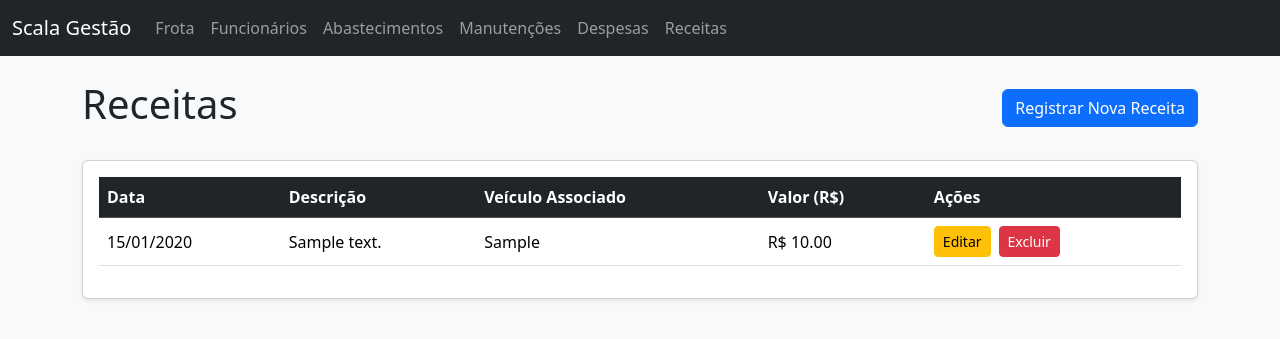
After one commit to Hilquias01/scala-gestao, a Flask app: page /receitas in a window 1280 px wide. The commit adds this page. Shown: the top 339 px of the page. Run offline with Flask 3, Linux system fonts and the light colour scheme; tables that the repository leaves empty hold one stand-in row (values such as "Sample post").

Commit message:
Adicionei novas funcionalidades

```diff
--- a/app.py
+++ b/app.py
@@ -10,15 +10,17 @@ app.config['SQLALCHEMY_DATABASE_URI'] = 'sqlite:///' + os.path.join(basedir, 'sc
 app.config['SQLALCHEMY_TRACK_MODIFICATIONS'] = False
 db = SQLAlchemy(app)
 
-# --- MODELOS COM RELATIONSHIPS ---
+# --- MODELOS ---
 class Veiculo(db.Model):
     id = db.Column(db.Integer, primary_key=True)
     placa = db.Column(db.String(10), unique=True, nullable=False)
     modelo = db.Column(db.String(100), nullable=False)
     ano = db.Column(db.Integer, nullable=False)
     km_inicial = db.Column(db.Integer, nullable=False)
-    # Relacionamento: Um veículo pode ter vários abastecimentos
-    abastecimentos = db.relationship('Abastecimento', backref='veiculo', lazy=True)
+
+    abastecimentos = db.relationship('Abastecimento', backref='veiculo', lazy=True, cascade="all, delete-orphan")
+    manutencoes = db.relationship('Manutencao', backref='veiculo', lazy=True, cascade="all, delete-orphan")
+    receitas = db.relationship('Receita', backref='veiculo', lazy=True, cascade="all, delete-orphan")
 
     def __repr__(self):
         return f'<Veiculo {self.placa}>'
@@ -34,7 +36,7 @@ class Funcionario(db.Model):
     salario_base = db.Column(db.Float, nullable=False)
     ajuda_custo_extra = db.Column(db.Float, nullable=True, default=0.0)
     ativo = db.Column(db.Boolean, default=True, nullable=False)
-    # Relacionamento: Um funcionário pode ter vários abastecimentos
+
     abastecimentos = db.relationship('Abastecimento', backref='funcionario', lazy=True)
 
     def __repr__(self):
@@ -50,12 +52,43 @@ class Abastecimento(db.Model):
     id_funcionario = db.Column(db.Integer, db.ForeignKey('funcionario.id'), nullable=False)
 
     def __repr__(self):
-        return f'<Abastecimento id={self.id} Veiculo id={self.id_veiculo}>'
+        return f'<Abastecimento id={self.id}>'
+
+class Manutencao(db.Model):
+    id = db.Column(db.Integer, primary_key=True)
+    data = db.Column(db.Date, nullable=False)
+    id_veiculo = db.Column(db.Integer, db.ForeignKey('veiculo.id'), nullable=False)
+    descricao_servico = db.Column(db.Text, nullable=False)
+    custo = db.Column(db.Float, nullable=False)
+    km_odometro = db.Column(db.Integer, nullable=False)
+
+    def __repr__(self):
+        return f'<Manutencao id={self.id}>'
+
+class DespesaGeral(db.Model):
+    id = db.Column(db.Integer, primary_key=True)
+    data = db.Column(db.Date, nullable=False)
+    descricao = db.Column(db.String(200), nullable=False)
+    categoria = db.Column(db.String(50), nullable=False)
+    valor = db.Column(db.Float, nullable=False)
+
+    def __repr__(self):
+        return f'<DespesaGeral id={self.id}>'
+
+class Receita(db.Model):
+    id = db.Column(db.Integer, primary_key=True)
+    data = db.Column(db.Date, nullable=False)
+    descricao = db.Column(db.String(200), nullable=False)
+    valor = db.Column(db.Float, nullable=False)
+    id_veiculo = db.Column(db.Integer, db.ForeignKey('veiculo.id'), nullable=True) # Opcional
+
+    def __repr__(self):
+        return f'<Receita id={self.id}>'
 
 # --- ROTAS DE VEÍCULOS ---
 @app.route('/')
 def home():
-    todos_veiculos = Veiculo.query.all()
+    todos_veiculos = Veiculo.query.order_by(Veiculo.placa).all()
     return render_template('index.html', lista_de_veiculos=todos_veiculos)
 
 @app.route('/veiculo/novo', methods=['GET', 'POST'])
@@ -70,7 +103,6 @@ def adicionar_veiculo():
         db.session.commit()
         return redirect(url_for('home'))
     return render_template('adicionar_veiculo.html')
-
 
 @app.route('/veiculo/editar/<int:id>', methods=['GET', 'POST'])
 def editar_veiculo(id):
@@ -94,7 +126,7 @@ def excluir_veiculo(id):
 # --- ROTAS DE FUNCIONÁRIOS ---
 @app.route('/funcionarios')
 def funcionarios():
-    todos_funcionarios = Funcionario.query.all()
+    todos_funcionarios = Funcionario.query.order_by(Funcionario.nome).all()
     return render_template('funcionarios.html', lista_de_funcionarios=todos_funcionarios)
 
 @app.route('/funcionario/novo', methods=['GET', 'POST'])
@@ -138,11 +170,8 @@ def excluir_funcionario(id):
     return redirect(url_for('funcionarios'))
 
 # --- ROTAS DE ABASTECIMENTO ---
-
-# NOVA ROTA PARA LISTAR ABASTECIMENTOS
 @app.route('/abastecimentos')
 def abastecimentos():
-    # Ordena os abastecimentos pela data mais recente primeiro
     lista_abastecimentos = Abastecimento.query.order_by(Abastecimento.data.desc()).all()
     return render_template('abastecimentos.html', abastecimentos=lista_abastecimentos)
 
@@ -159,18 +188,15 @@ def adicionar_abastecimento():
         )
         db.session.add(novo_abastecimento)
         db.session.commit()
-        # Redireciona para a nova lista de abastecimentos
         return redirect(url_for('abastecimentos'))
 
     veiculos_disp = Veiculo.query.all()
     funcionarios_disp = Funcionario.query.all()
     return render_template('adicionar_abastecimento.html', veiculos=veiculos_disp, funcionarios=funcionarios_disp)
-# --- NOVAS ROTAS DE EDITAR E EXCLUIR ABASTECIMENTO ---
 
 @app.route('/abastecimento/editar/<int:id>', methods=['GET', 'POST'])
 def editar_abastecimento(id):
     abast = Abastecimento.query.get_or_404(id)
-
     if request.method == 'POST':
         abast.id_veiculo = int(request.form['id_veiculo'])
         abast.id_funcionario = int(request.form['id_funcionario'])
@@ -181,7 +207,6 @@ def editar_abastecimento(id):
         db.session.commit()
         return redirect(url_for('abastecimentos'))
 
-    # Para o método GET, precisamos buscar os dados para os dropdowns
     veiculos_disp = Veiculo.query.all()
     funcionarios_disp = Funcionario.query.all()
     return render_template('editar_abastecimento.html', abastecimento=abast, veiculos=veiculos_disp, funcionarios=funcionarios_disp)
@@ -192,3 +217,132 @@ def excluir_abastecimento(id):
     db.session.delete(abast_para_excluir)
     db.session.commit()
     return redirect(url_for('abastecimentos'))
+
+# --- ROTAS DE MANUTENÇÕES ---
+@app.route('/manutencoes')
+def manutencoes():
+    lista_manutencoes = Manutencao.query.order_by(Manutencao.data.desc()).all()
+    return render_template('manutencoes.html', manutencoes=lista_manutencoes)
+
+@app.route('/manutencao/novo', methods=['GET', 'POST'])
+def adicionar_manutencao():
+    if request.method == 'POST':
+        nova_manutencao = Manutencao(
+            id_veiculo=int(request.form['id_veiculo']),
+            data=datetime.strptime(request.form['data'], '%Y-%m-%d').date(),
+            descricao_servico=request.form['descricao_servico'],
+            custo=float(request.form['custo']),
+            km_odometro=int(request.form['km_odometro'])
+        )
+        db.session.add(nova_manutencao)
+        db.session.commit()
+        return redirect(url_for('manutencoes'))
+
+    veiculos_disp = Veiculo.query.all()
+    return render_template('adicionar_manutencao.html', veiculos=veiculos_disp)
+
+@app.route('/manutencao/editar/<int:id>', methods=['GET', 'POST'])
+def editar_manutencao(id):
+    manutencao = Manutencao.query.get_or_404(id)
+    if request.method == 'POST':
+        manutencao.id_veiculo = int(request.form['id_veiculo'])
+        manutencao.data = datetime.strptime(request.form['data'], '%Y-%m-%d').date()
+        manutencao.descricao_servico = request.form['descricao_servico']
+        manutencao.custo = float(request.form['custo'])
+        manutencao.km_odometro = int(request.form['km_odometro'])
+        db.session.commit()
+        return redirect(url_for('manutencoes'))
+
+    veiculos_disp = Veiculo.query.all()
+    return render_template('editar_manutencao.html', manutencao=manutencao, veiculos=veiculos_disp)
+
+@app.route('/manutencao/excluir/<int:id>', methods=['POST'])
+def excluir_manutencao(id):
+    manutencao = Manutencao.query.get_or_404(id)
+    db.session.delete(manutencao)
+    db.session.commit()
+    return redirect(url_for('manutencoes'))
+
+# --- ROTAS DE DESPESAS GERAIS ---
+@app.route('/despesas')
+def despesas():
+    lista_despesas = DespesaGeral.query.order_by(DespesaGeral.data.desc()).all()
+    return render_template('despesas.html', despesas=lista_despesas)
+
+@app.route('/despesa/novo', methods=['GET', 'POST'])
+def adicionar_despesa():
+    if request.method == 'POST':
+        nova_despesa = DespesaGeral(
+            data=datetime.strptime(request.form['data'], '%Y-%m-%d').date(),
+            categoria=request.form['categoria'],
+            descricao=request.form['descricao'],
+            valor=float(request.form['valor'])
+        )
+        db.session.add(nova_despesa)
+        db.session.commit()
+        return redirect(url_for('despesas'))
+    return render_template('adicionar_despesa.html')
+
+@app.route('/despesa/editar/<int:id>', methods=['GET', 'POST'])
+def editar_despesa(id):
+    despesa = DespesaGeral.query.get_or_404(id)
+    if request.method == 'POST':
+        despesa.data = datetime.strptime(request.form['data'], '%Y-%m-%d').date()
+        despesa.categoria = request.form['categoria']
+        despesa.descricao = request.form['descricao']
+        despesa.valor = float(request.form['valor'])
+        db.session.commit()
+        return redirect(url_for('despesas'))
+    return render_template('editar_despesa.html', despesa=despesa)
+
+@app.route('/despesa/excluir/<int:id>', methods=['POST'])
+def excluir_despesa(id):
+    despesa = DespesaGeral.query.get_or_404(id)
+    db.session.delete(despesa)
+    db.session.commit()
+    return redirect(url_for('despesas'))
+
+# --- ROTAS DE RECEITAS ---
+@app.route('/receitas')
+def receitas():
+    lista_receitas = Receita.query.order_by(Receita.data.desc()).all()
+    return render_template('receitas.html', receitas=lista_receitas)
+
+@app.route('/receita/novo', methods=['GET', 'POST'])
+def adicionar_receita():
+    if request.method == 'POST':
+        id_veiculo_form = request.form.get('id_veiculo')
+        nova_receita = Receita(
+            data=datetime.strptime(request.form['data'], '%Y-%m-%d').date(),
+            descricao=request.form['descricao'],
+            valor=float(request.form['valor']),
+            id_veiculo=int(id_veiculo_form) if id_veiculo_form else None
+        )
+        db.session.add(nova_receita)
+        db.session.commit()
+        return redirect(url_for('receitas'))
+
+    veiculos_disp = Veiculo.query.all()
+    return render_template('adicionar_receita.html', veiculos=veiculos_disp)
+
+@app.route('/receita/editar/<int:id>', methods=['GET', 'POST'])
+def editar_receita(id):
+    receita = Receita.query.get_or_404(id)
+    if request.method == 'POST':
+        id_veiculo_form = request.form.get('id_veiculo')
+        receita.data = datetime.strptime(request.form['data'], '%Y-%m-%d').date()
+        receita.descricao = request.form['descricao']
+        receita.valor = float(request.form['valor'])
+        receita.id_veiculo = int(id_veiculo_form) if id_veiculo_form else None
+        db.session.commit()
+        return redirect(url_for('receitas'))
+
+    veiculos_disp = Veiculo.query.all()
+    return render_template('editar_receita.html', receita=receita, veiculos=veiculos_disp)
+
+@app.route('/receita/excluir/<int:id>', methods=['POST'])
+def excluir_receita(id):
+    receita = Receita.query.get_or_404(id)
+    db.session.delete(receita)
+    db.session.commit()
+    return redirect(url_for('receitas'))
--- a/templates/base.html
+++ b/templates/base.html
@@ -25,12 +25,21 @@
                 <li class="nav-item">
                     <a class="nav-link" href="{{ url_for('abastecimentos') }}">Abastecimentos</a>
                 </li>
+                <li class="nav-item">
+                    <a class="nav-link" href="{{ url_for('manutencoes') }}">Manutenções</a>
+                </li>
+                <li class="nav-item">
+                    <a class="nav-link" href="{{ url_for('despesas') }}">Despesas</a>
+                </li>
+                <li class="nav-item">
+                    <a class="nav-link" href="{{ url_for('receitas') }}">Receitas</a>
+                </li>
             </ul>
         </div>
     </div>
 </nav>
 
-<main class="container mt-4">
+<main class="container mt-4 mb-5">
     {% block content %}{% endblock %}
 </main>
 
--- /dev/null
+++ b/templates/receitas.html
@@ -0,0 +1,50 @@
+{% extends "base.html" %}
+
+{% block title %}Receitas - Scala Gestão{% endblock %}
+
+{% block content %}
+<div class="d-flex justify-content-between align-items-center mb-4">
+    <h1>Receitas</h1>
+    <a href="{{ url_for('adicionar_receita') }}" class="btn btn-primary">
+        Registrar Nova Receita
+    </a>
+</div>
+
+<div class="card shadow-sm">
+    <div class="card-body">
+        <table class="table table-hover align-middle">
+            <thead class="table-dark">
+                <tr>
+                    <th>Data</th>
+                    <th>Descrição</th>
+                    <th>Veículo Associado</th>
+                    <th>Valor (R$)</th>
+                    <th>Ações</th>
+                </tr>
+            </thead>
+            <tbody>
+                {% for receita in receitas %}
+                <tr>
+                    <td>{{ receita.data.strftime('%d/%m/%Y') }}</td>
+                    <td>{{ receita.descricao }}</td>
+                    <td>{{ receita.veiculo.placa if receita.veiculo else 'N/A' }}</td>
+                    <td>R$ {{ "%.2f"|format(receita.valor) }}</td>
+                    <td>
+                        <div class="d-flex gap-2">
+                            <a href="{{ url_for('editar_receita', id=receita.id) }}"
+                                class="btn btn-sm btn-warning">Editar</a>
+                            <form method="POST" action="{{ url_for('excluir_receita', id=receita.id) }}">
+                                <button type="submit" class="btn btn-sm btn-danger"
+                                    onclick="return confirm('Tem certeza que deseja excluir este registro?')">
+                                    Excluir
+                                </button>
+                            </form>
+                        </div>
+                    </td>
+                </tr>
+                {% endfor %}
+            </tbody>
+        </table>
+    </div>
+</div>
+{% endblock %}
```
Also changed, not shown: templates/adicionar_despesa.html (added, +44 -0 lines), templates/adicionar_manutencao.html (added, +49 -0 lines), templates/adicionar_receita.html (added, +43 -0 lines), templates/despesas.html (added, +49 -0 lines), templates/editar_despesa.html (added, +44 -0 lines), templates/editar_manutencao.html (added, +51 -0 lines), templates/editar_receita.html (added, +45 -0 lines), templates/manutencoes.html (added, +51 -0 lines).
